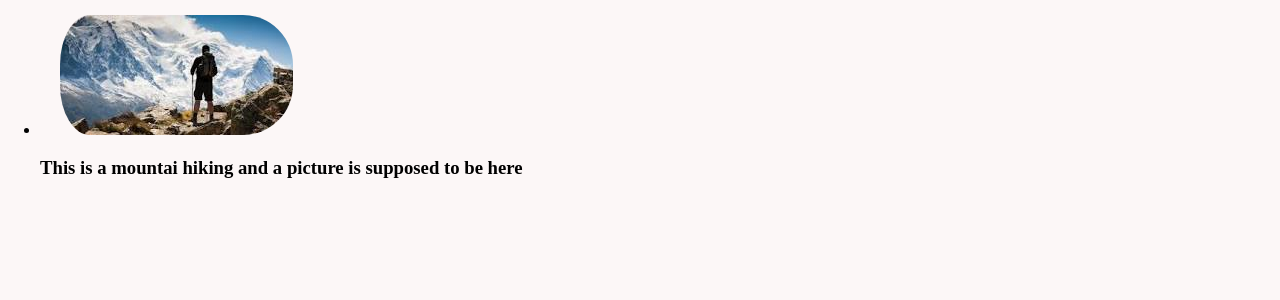
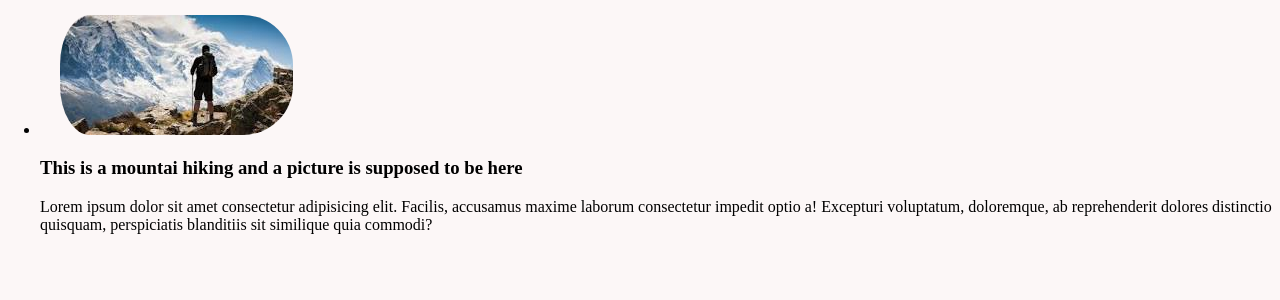
Before and after one commit to UtsavAcode/blog2, a Django app: page / in a window 1280 px wide. Shown: the part 471-771 px from the top of the page. Run offline with Django 4.2, Linux system fonts and the light colour scheme.

Commit message:
this will definetely work

```diff
--- a/blog/templates/blog/includes/posts.html
+++ b/blog/templates/blog/includes/posts.html
@@ -7,5 +7,8 @@
             <img src="{% static 'blog/images/hike.jpg'%}" id="hike">
             <h3>This is a mountai hiking and a picture is supposed to be here </h3>
         </a>
+        <p>
+            Lorem ipsum dolor sit amet consectetur adipisicing elit. Facilis, accusamus maxime laborum consectetur impedit optio a! Excepturi voluptatum, doloremque, ab reprehenderit dolores distinctio quisquam, perspiciatis blanditiis sit similique quia commodi?
+        </p>
     </article>
 </li>
```
